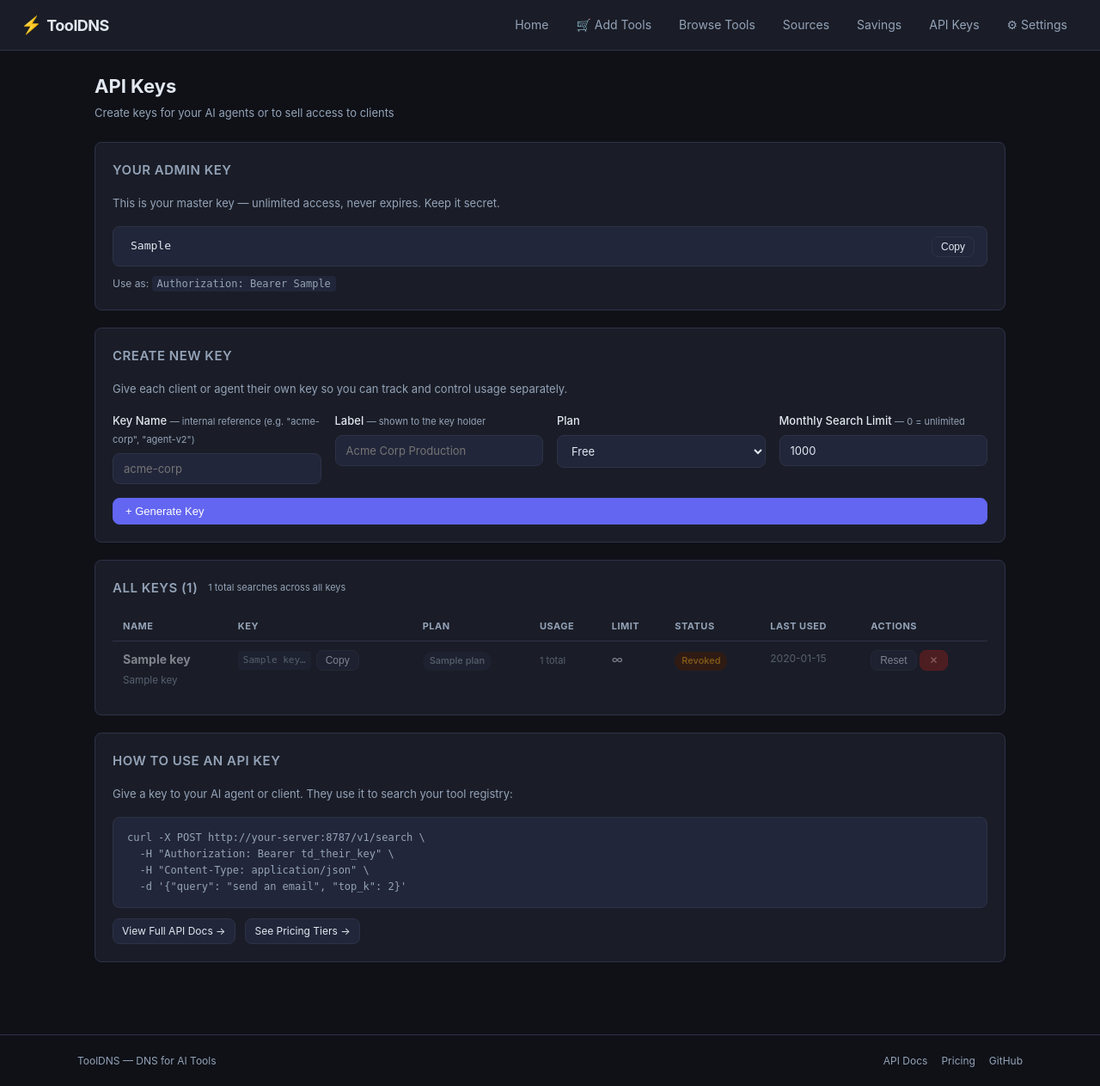
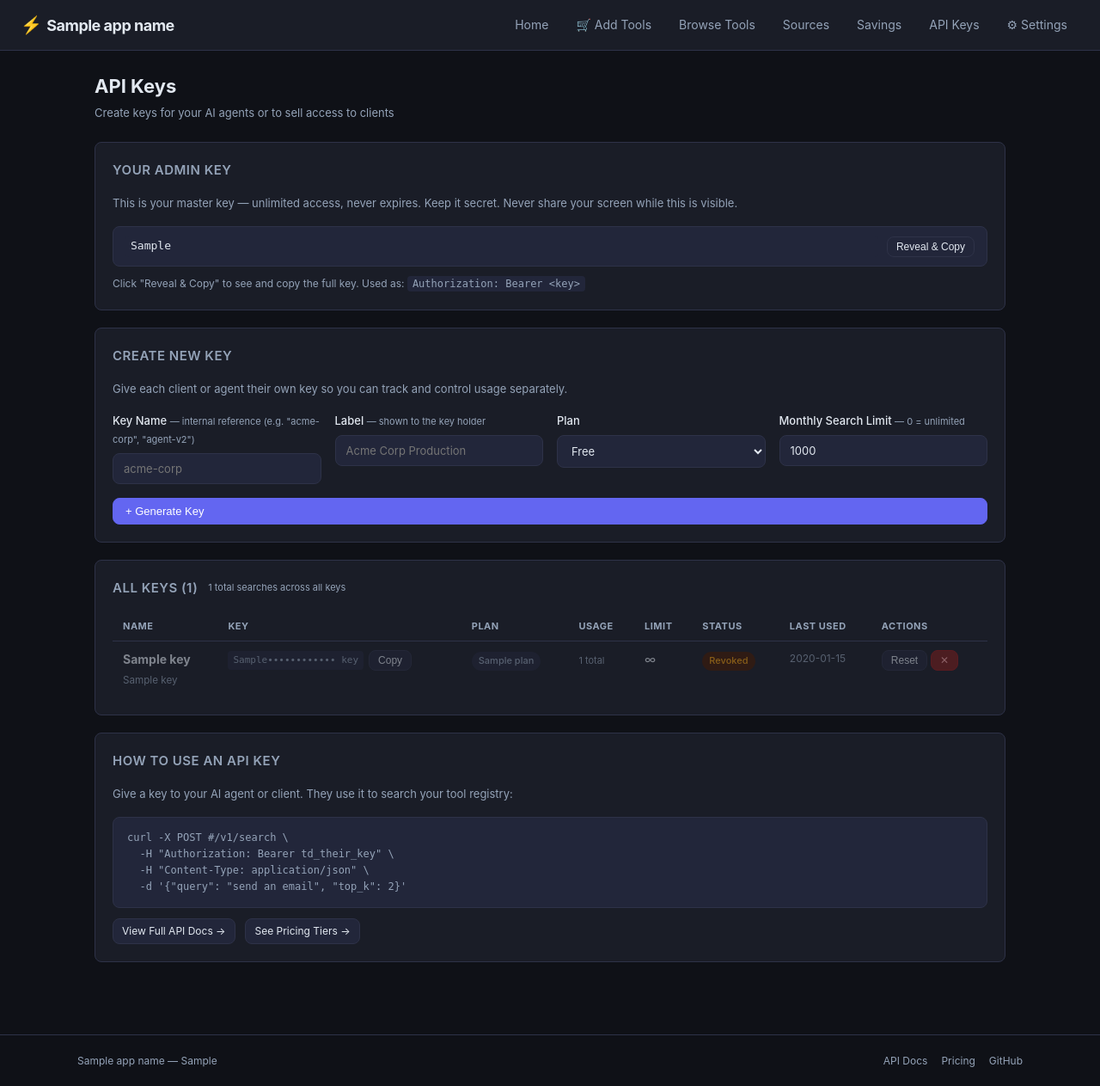
Before and after one commit to syedfahimdev/ToolsDNS, a Python web app: template tooldns/templates/keys.html in a window 1280 px wide. Shown: the whole page at 86% size. Run offline with Jinja, Linux system fonts and the light colour scheme; the template is opened without the code that fills it: most values are stand-ins (such as "Sample title", 1, 10 or a date in 2020).

Commit message:
security: mask API keys in UI, move all hardcoded values to config
- Admin key never embedded in HTML — masked on load, revealed only on
  explicit click via /ui/keys/reveal-admin HTMX fetch
- Sub-keys show first 6 + last 4 chars only; full key fetched on demand
  via /ui/keys/{key}/reveal — never stored as JS argument in DOM
- Moved app_name, app_tagline, github_url, contact_email out of code
  into Settings (env vars: TOOLDNS_APP_NAME, TOOLDNS_GITHUB_URL, etc.)
- Template globals set once at init_ui() — all templates get branding
  automatically without per-route boilerplate
- base_url in API key code example uses request.base_url (dynamic)
- Pricing/footer links use {{ github_url }}/{{ contact_email }} vars

Co-Authored-By: Claude Sonnet 4.6 <noreply@anthropic.com>

```diff
--- a/tooldns/templates/base.html
+++ b/tooldns/templates/base.html
@@ -3,7 +3,7 @@
 <head>
   <meta charset="UTF-8">
   <meta name="viewport" content="width=device-width, initial-scale=1.0">
-  <title>ToolDNS{% block title %}{% endblock %}</title>
+  <title>{{ app_name }}{% block title %}{% endblock %}</title>
   <link rel="stylesheet" href="/static/style.css">
   <script src="https://unpkg.com/htmx.org@2.0.3/dist/htmx.min.js"></script>
 </head>
@@ -11,7 +11,7 @@
   <nav>
     <div class="nav-brand">
       <span class="nav-logo">⚡</span>
-      <span>ToolDNS</span>
+      <span>{{ app_name }}</span>
     </div>
     <div class="nav-links">
       <a href="/ui" class="{% if page == 'dashboard' %}active{% endif %}">Home</a>
@@ -30,11 +30,11 @@
 
   <footer>
     <div class="footer-inner">
-      <span>ToolDNS — DNS for AI Tools</span>
+      <span>{{ app_name }} — {{ app_tagline }}</span>
       <div class="footer-links">
         <a href="/docs">API Docs</a>
         <a href="/ui/pricing">Pricing</a>
-        <a href="https://github.com/syedfahimdev/tooldns" target="_blank">GitHub</a>
+        <a href="{{ github_url }}" target="_blank">GitHub</a>
       </div>
     </div>
   </footer>
--- a/tooldns/templates/keys.html
+++ b/tooldns/templates/keys.html
@@ -18,13 +18,17 @@
 <!-- Admin key info -->
 <section class="card">
   <h2>Your Admin Key</h2>
-  <p class="hint-text">This is your master key — unlimited access, never expires. Keep it secret.</p>
-  <div class="key-display">
-    <code id="admin-key-val">{{ admin_key }}</code>
-    <button class="btn btn-sm" onclick="copyKey('admin-key-val')">Copy</button>
+  <p class="hint-text">This is your master key — unlimited access, never expires. Keep it secret. Never share your screen while this is visible.</p>
+  <div class="key-display" id="admin-key-box">
+    <code id="admin-key-val">{{ admin_key_masked }}</code>
+    <button class="btn btn-sm"
+            hx-get="/ui/keys/reveal-admin"
+            hx-target="#admin-key-box"
+            hx-swap="innerHTML"
+            onclick="this.textContent='Loading…'">Reveal &amp; Copy</button>
   </div>
   <div class="key-usage-hint">
-    Use as: <code>Authorization: Bearer {{ admin_key }}</code>
+    Click "Reveal &amp; Copy" to see and copy the full key. Used as: <code>Authorization: Bearer &lt;key&gt;</code>
   </div>
 </section>
 
@@ -94,9 +98,12 @@
         {% if k.label %}<br><small class="text-dim">{{ k.label }}</small>{% endif %}
       </td>
       <td>
-        <div class="key-cell">
-          <code id="key-{{ loop.index }}" class="key-code">{{ k.key[:12] }}…</code>
-          <button class="btn btn-sm" onclick="revealAndCopy('key-{{ loop.index }}', '{{ k.key }}')">Copy</button>
+        <div class="key-cell" id="key-cell-{{ loop.index }}">
+          <code class="key-code">{{ k.key[:6] }}••••••••••••{{ k.key[-4:] }}</code>
+          <button class="btn btn-sm"
+                  hx-get="/ui/keys/{{ k.key }}/reveal"
+                  hx-target="#key-cell-{{ loop.index }}"
+                  hx-swap="innerHTML">Copy</button>
         </div>
       </td>
       <td><span class="badge badge-plan-{{ k.plan }}">{{ k.plan }}</span></td>
@@ -147,7 +154,7 @@
 <section class="card">
   <h2>How to Use an API Key</h2>
   <p class="hint-text">Give a key to your AI agent or client. They use it to search your tool registry:</p>
-  <pre class="code-block">curl -X POST http://your-server:8787/v1/search \
+  <pre class="code-block">curl -X POST {{ base_url }}/v1/search \
   -H "Authorization: Bearer td_their_key" \
   -H "Content-Type: application/json" \
   -d '{"query": "send an email", "top_k": 2}'</pre>
@@ -158,23 +165,9 @@
 </section>
 
 <script>
-function copyKey(id) {
-  const el = document.getElementById(id);
-  navigator.clipboard.writeText(el.textContent.trim()).then(() => {
-    const orig = el.nextElementSibling.textContent;
-    el.nextElementSibling.textContent = '✓ Copied';
-    setTimeout(() => el.nextElementSibling.textContent = orig, 2000);
-  });
-}
-function revealAndCopy(id, fullKey) {
-  navigator.clipboard.writeText(fullKey).then(() => {
-    const el = document.getElementById(id);
-    el.textContent = fullKey;
-    el.nextElementSibling.textContent = '✓ Copied';
-    setTimeout(() => {
-      el.textContent = fullKey.substring(0, 12) + '…';
-      el.nextElementSibling.textContent = 'Copy';
-    }, 3000);
+function copyText(text, btn) {
+  navigator.clipboard.writeText(text).then(() => {
+    if (btn) { const orig = btn.textContent; btn.textContent = '✓ Copied'; setTimeout(() => btn.textContent = orig, 2000); }
   });
 }
 </script>
--- a/tooldns/templates/pricing.html
+++ b/tooldns/templates/pricing.html
@@ -31,7 +31,7 @@
       <li class="feat-gray">✗ No managed hosting</li>
       <li class="feat-gray">✗ No support SLA</li>
     </ul>
-    <a href="https://github.com/syedfahimdev/tooldns" target="_blank" class="btn btn-outline btn-full">
+    <a href="{{ github_url }}" target="_blank" class="btn btn-outline btn-full">
       Get Started Free →
     </a>
   </div>
@@ -56,7 +56,7 @@
       <li>✓ Email support</li>
       <li class="feat-gray">✗ No custom domain</li>
     </ul>
-    <a href="mailto:hello@tooldns.ai?subject=Pro%20Plan" class="btn btn-primary btn-full">
+    <a href="mailto:{{ contact_email }}?subject=Pro%20Plan" class="btn btn-primary btn-full">
       Get Pro →
     </a>
   </div>
@@ -80,7 +80,7 @@
       <li>✓ White-label option</li>
       <li>✓ On-prem deployment</li>
     </ul>
-    <a href="mailto:hello@tooldns.ai?subject=Enterprise%20Plan" class="btn btn-outline btn-full">
+    <a href="mailto:{{ contact_email }}?subject=Enterprise%20Plan" class="btn btn-outline btn-full">
       Contact Us →
     </a>
   </div>
```
Also changed, not shown: tooldns/config.py (+8 -0 lines), tooldns/ui.py (+65 -13 lines).
